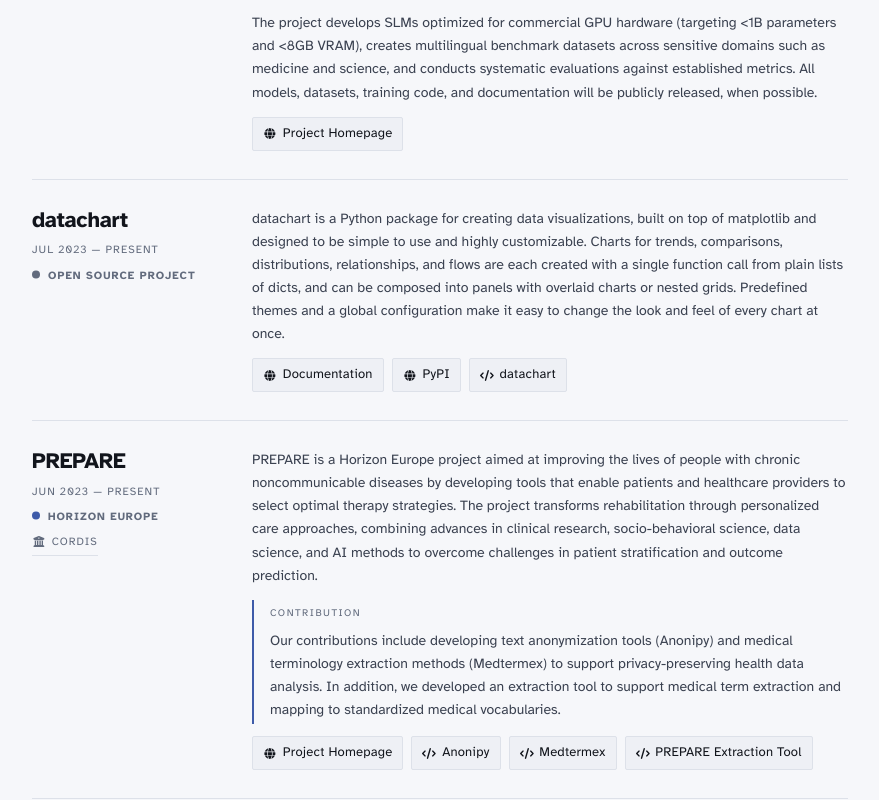
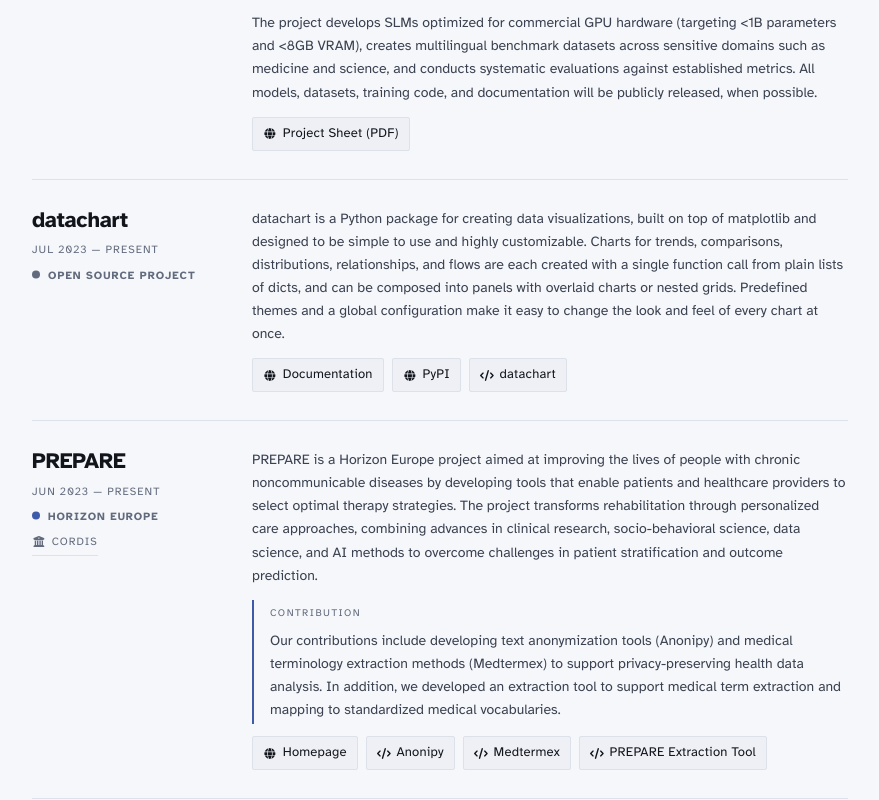
Before and after one commit to eriknovak/eriknovak.github.io, a Next.js app: page /projects in a window 1280 px wide. Shown: the part 580-1380 px from the top of the page, without its empty margins (200-1079 px from the left). Built offline with nearby package versions, Linux system fonts and the light colour scheme.

Commit message:
docs(projects): Fix link labels previously redundant or misleading

```diff
--- a/assets/projects/research_projects.ts
+++ b/assets/projects/research_projects.ts
@@ -13,7 +13,7 @@ const RESEARCH_PROJECTS: ProjectProps[] = [
     links: [
       {
         type: "homepage",
-        label: "Project Homepage",
+        label: "Project Sheet (PDF)",
         url: "https://www.ijs.si/ijsw/ARRSProjekti/2026?action=AttachFile&do=get&target=Z2-70067.pdf",
       },
     ],
@@ -62,7 +62,7 @@ const RESEARCH_PROJECTS: ProjectProps[] = [
     links: [
       {
         type: "homepage",
-        label: "Project Homepage",
+        label: "Homepage",
         url: "https://prepare-rehab.eu/",
       },
     ],
@@ -127,7 +127,7 @@ const RESEARCH_PROJECTS: ProjectProps[] = [
     links: [
       {
         type: "homepage",
-        label: "Project Homepage",
+        label: "Homepage",
         url: "https://www.cjvt.si/rsdo/en/project/",
       },
     ],
@@ -158,7 +158,7 @@ const RESEARCH_PROJECTS: ProjectProps[] = [
     links: [
       {
         type: "homepage",
-        label: "Project Homepage",
+        label: "Homepage",
         url: "https://www.humane-ai.eu/",
       },
     ],
@@ -174,7 +174,7 @@ const RESEARCH_PROJECTS: ProjectProps[] = [
     links: [
       {
         type: "homepage",
-        label: "Project Homepage",
+        label: "Homepage",
         url: "https://web.archive.org/web/20220930071356/https://curlicat.eu/",
         archived: true,
       },
@@ -192,7 +192,7 @@ const RESEARCH_PROJECTS: ProjectProps[] = [
     links: [
       {
         type: "homepage",
-        label: "Project Homepage",
+        label: "Homepage",
         url: "https://web.archive.org/web/20240530131226/https://infinitech-h2020.eu/",
         archived: true,
       },
@@ -212,7 +212,7 @@ const RESEARCH_PROJECTS: ProjectProps[] = [
     links: [
       {
         type: "homepage",
-        label: "Project Homepage",
+        label: "Homepage",
         url: "https://web.archive.org/web/20251121040253/https://envirolens.eu/",
         archived: true,
       },
@@ -238,19 +238,19 @@ const RESEARCH_PROJECTS: ProjectProps[] = [
     links: [
       {
         type: "homepage",
-        label: "Project Homepage",
+        label: "Homepage",
         url: "https://web.archive.org/web/20230608190143/https://www.x5gon.org/",
         archived: true,
       },
       {
         type: "service",
-        label: "X5GON Platform",
+        label: "Platform",
         url: "https://web.archive.org/web/20220121153941/https://platform.x5gon.org/",
         archived: true,
       },
       {
         type: "service",
-        label: "X5GON Discovery",
+        label: "Discovery Service",
         url: "https://web.archive.org/web/20211220075714/https://discovery.x5gon.org/",
         archived: true,
       },
@@ -258,7 +258,7 @@ const RESEARCH_PROJECTS: ProjectProps[] = [
     resources: [
       {
         type: "github-org",
-        label: "X5GON Organization",
+        label: "GitHub Organization",
         org: "X5GON",
       },
     ],
@@ -275,7 +275,7 @@ const RESEARCH_PROJECTS: ProjectProps[] = [
     links: [
       {
         type: "homepage",
-        label: "Project Homepage",
+        label: "Homepage",
         url: "https://edsa-project.eu/",
       },
     ],
@@ -291,7 +291,7 @@ const RESEARCH_PROJECTS: ProjectProps[] = [
     links: [
       {
         type: "homepage",
-        label: "Project Homepage",
+        label: "Documentation",
         url: "https://qminer.github.io/",
       },
     ],
```
Also changed, not shown: 1 other file (tests, documents, lock files or other folders).
